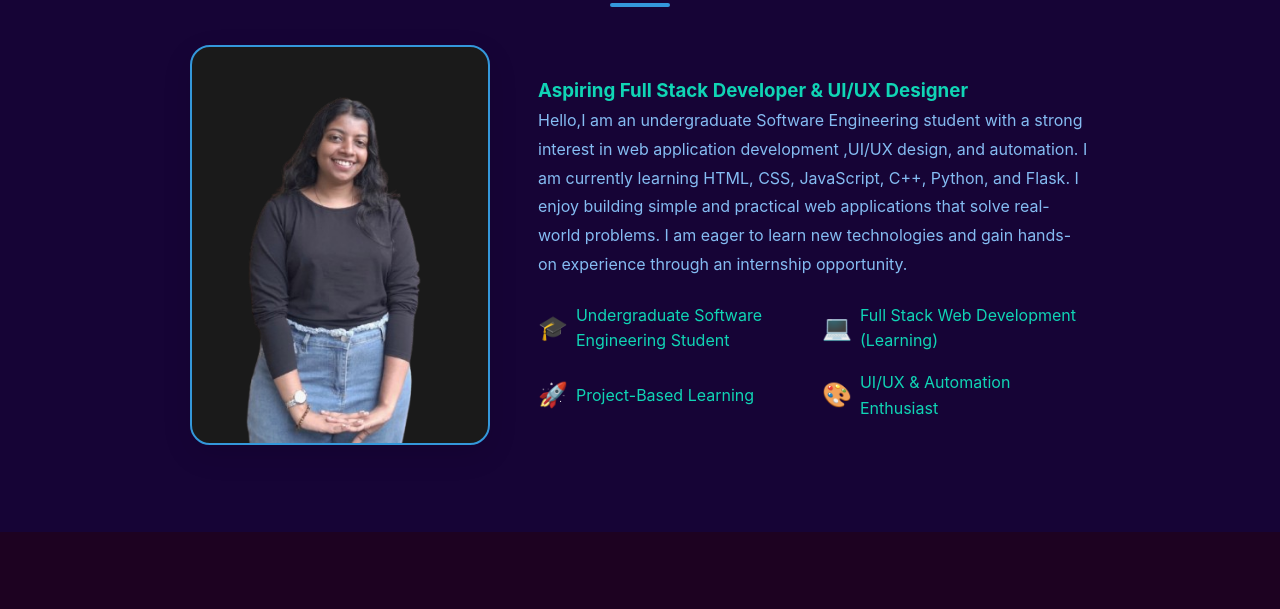
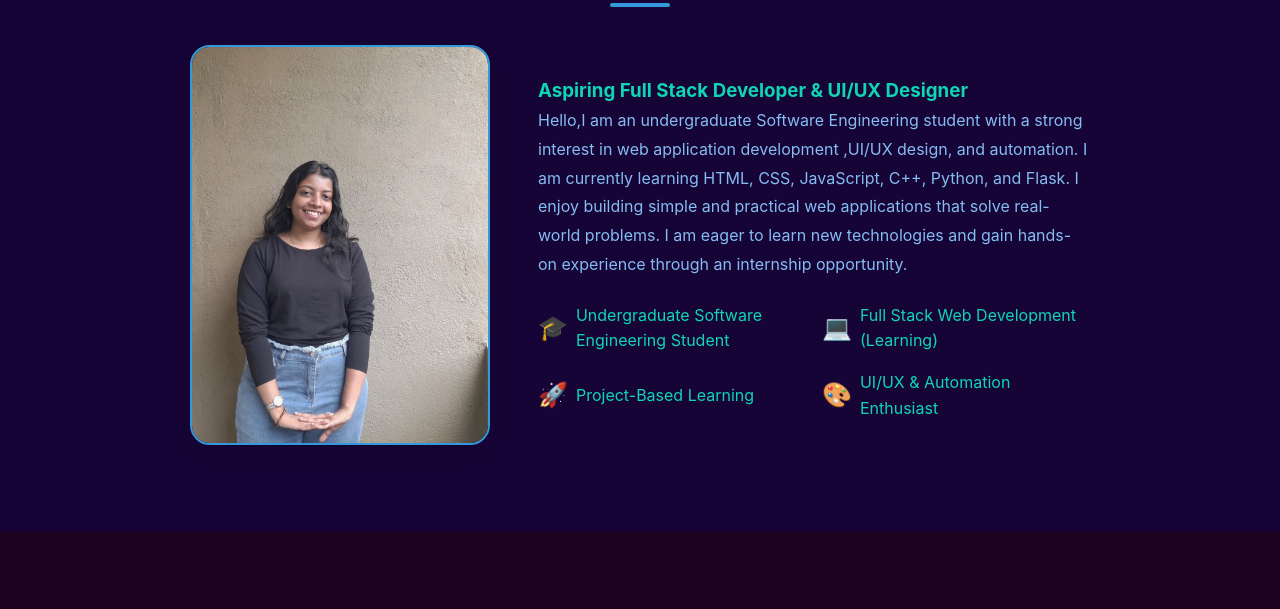
Before and after one commit to ishini35/portfolio-website, a plain HTML site: page index.html in a window 1280 px wide. Shown: the part 568-1177 px from the top of the page. Drawn offline with Linux system fonts and the light colour scheme; files whose address does not match are found by name.

Commit message:
initial commit

```diff
--- a/index.html
+++ b/index.html
@@ -639,7 +639,7 @@
             <h2>About Me</h2>
             <div class="about-container">
                 <div class="profile-image-wrapper">
-    <img src="images/profile1.png"
+    <img src="D:\Portfolio\images\IMG-20251127-WA0067.jpg"
          alt="Ishini Sivod"
          class="profile-image"
          onerror="this.style.display='none'; this.nextElementSibling.style.display='flex';">
```
Also changed, not shown: images/IMG-20251127-WA0067.jpg (added).
